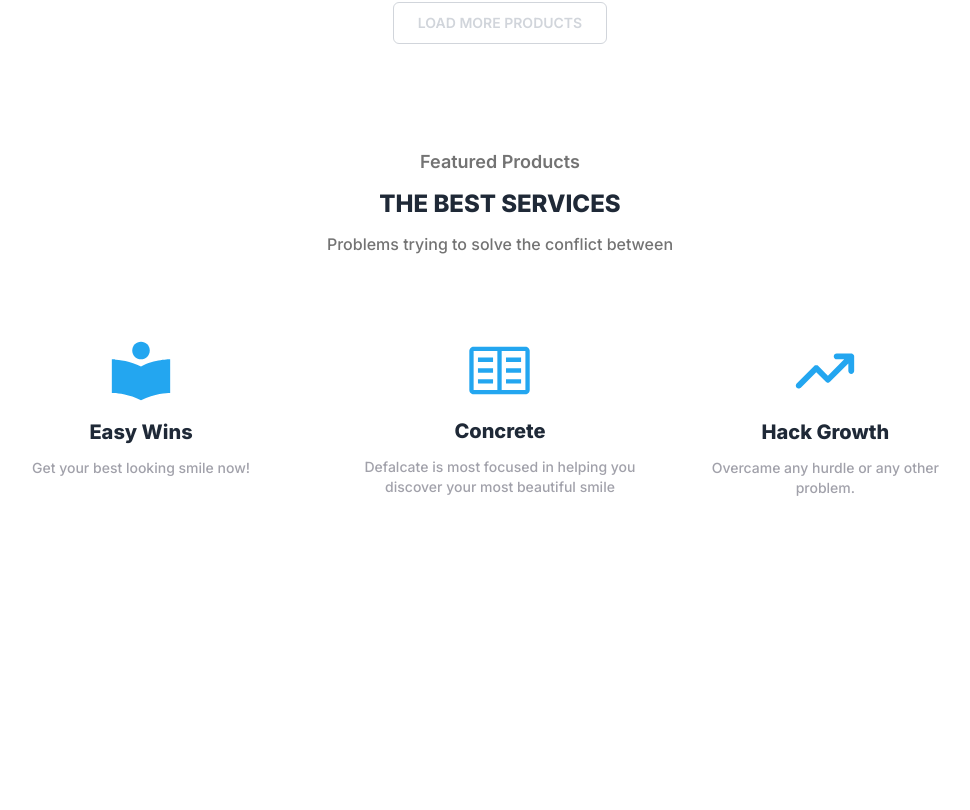
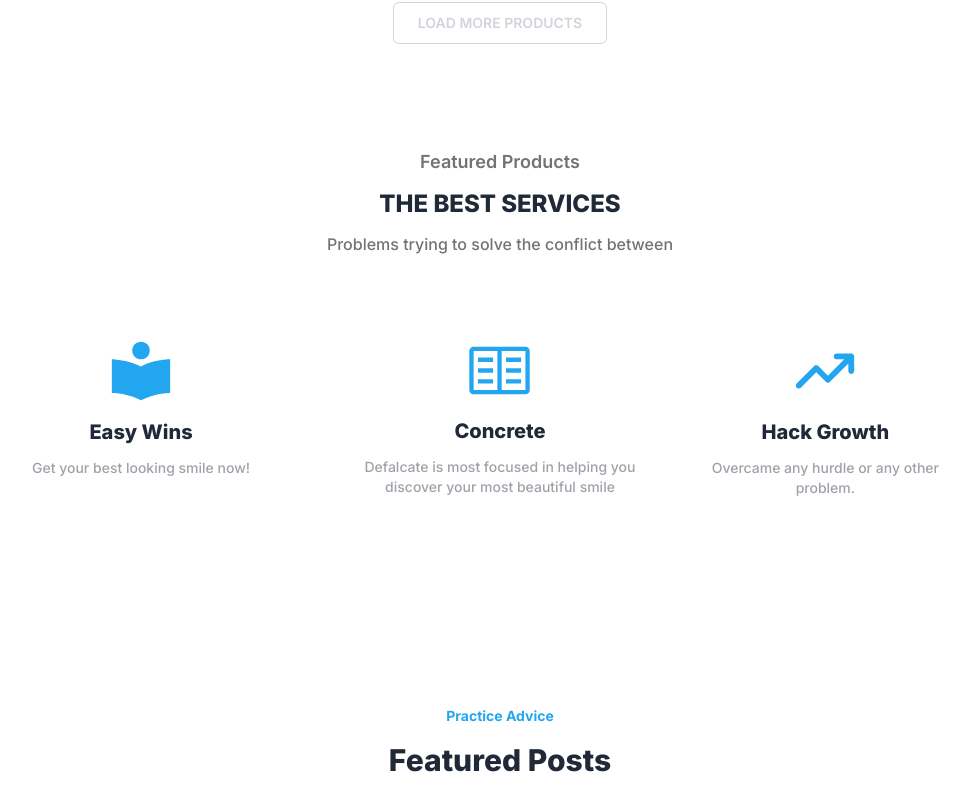
Before and after one commit to felix1251/ecommerce-web, a Next.js app: page / in a window 1280 px wide. Shown: the part 1173-1983 px from the top of the page, without its empty margins (140-1110 px from the left). Before the commit the page ends 1815 px from the top, so only its background shows below. Built offline with nearby package versions, Linux system fonts and the light colour scheme; no server answers.

Commit message:
Featured post section component

```diff
--- a/app/page.tsx
+++ b/app/page.tsx
@@ -1,5 +1,6 @@
 import {
   DynamicProductsSection,
+  FeaturedPostSection,
   HomeMainSection,
   NotesSection,
 } from "@/molecules";
@@ -10,6 +11,7 @@ export default function Home() {
       <HomeMainSection />
       <DynamicProductsSection allowPagination />
       <NotesSection />
+      <FeaturedPostSection />
     </main>
   );
 }
--- /dev/null
+++ b/components/molecules/FeaturedPostSection.tsx
@@ -0,0 +1,14 @@
+const FeaturedPostSection: React.FunctionComponent = () => {
+  return (
+    <section className="py-16 margin-small-screen flex flex-col w-full">
+      <div className="flex flex-col justify-center items-center font-bold gap-4">
+        <span className="text-primary text-sm font-bold">Practice Advice</span>
+        <h2 className="text-3xl font-extrabold text-gray-800">
+          Featured Posts
+        </h2>
+      </div>
+    </section>
+  );
+};
+
+export default FeaturedPostSection;
--- a/components/molecules/index.ts
+++ b/components/molecules/index.ts
@@ -1,4 +1,5 @@
 export { default as DynamicProductsSection } from "./DynamicProductsSection";
+export { default as FeaturedPostSection } from "./FeaturedPostSection";
 export { default as HeaderLinks } from "./HeaderLinks";
 export { default as HomeMainSection } from "./HomeMainSection";
 export { default as NotesSection } from "./NotesSection";
```
